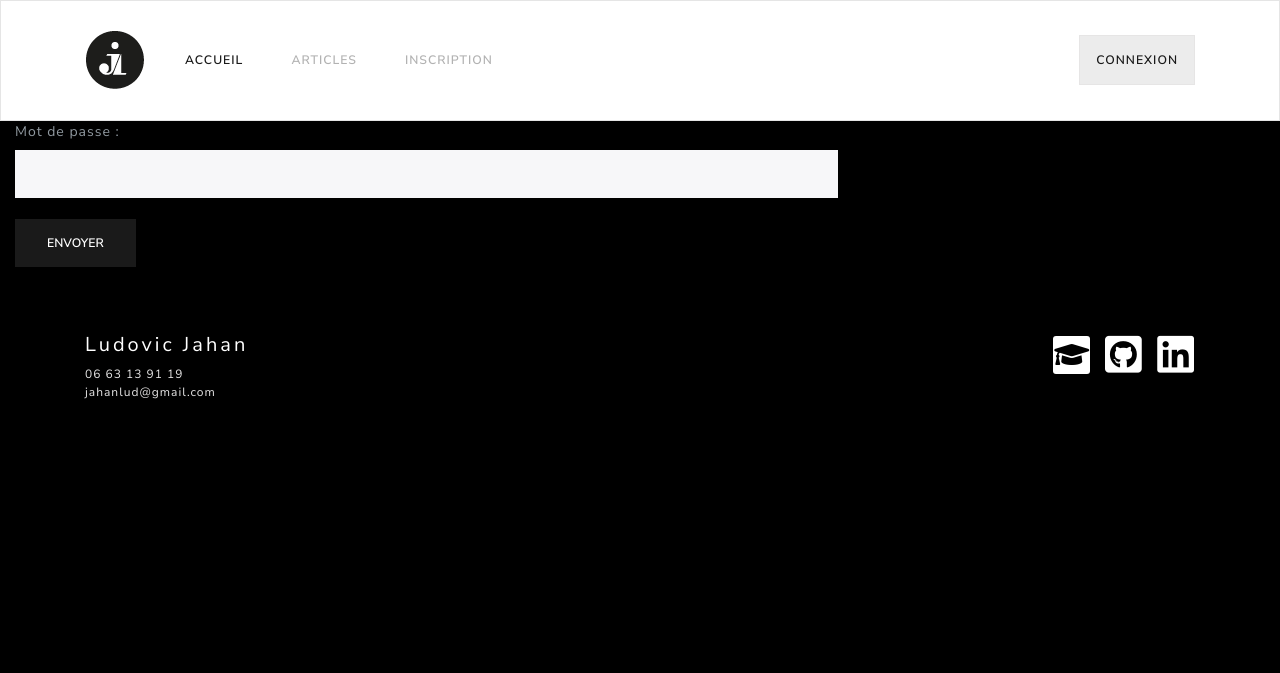
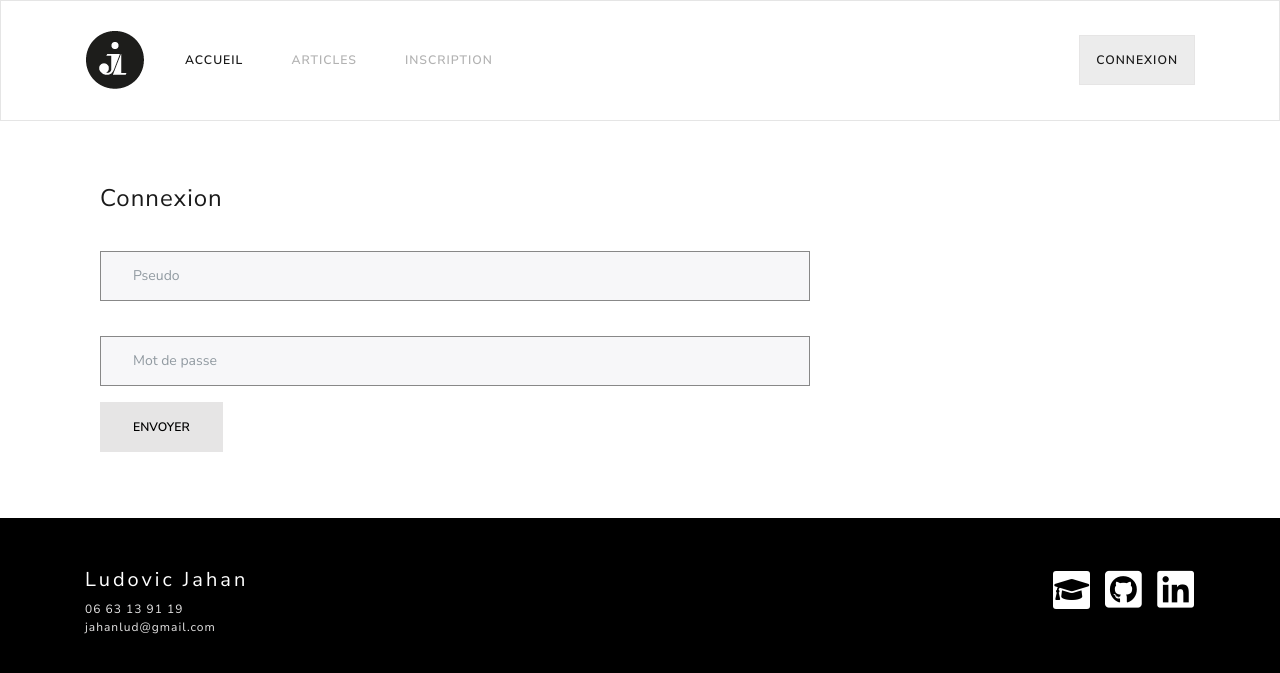
Before and after one commit to ludovicjj/blog, a PHP site: page /index.php?p=login in a window 1280 px wide. Shown: the top 673 px of the page. Run offline with PHP 8.4, Linux system fonts and the light colour scheme; a stand-in replaces the project's code that opens the database connection; some libraries are stand-ins or nearby versions.

Commit message:
update html for login page

```diff
--- a/master/view/frontend/login.php
+++ b/master/view/frontend/login.php
@@ -1,14 +1,20 @@
-<div class="col-sm-8">
+<div class="container-fluid conteneur">
+    <div class="container">
+        <div class="col-sm-8 bloc-login">
             <form class="form-group login-form" method="post">
-        <legend>formulaire de connexion</legend>
+                <legend>Connexion</legend>
+
+                <div class="form-group conteneur-form">
                     <label for="username">Pseudo : </label>
-        <input id="username" type="text" class="form-control" name="username">
+                    <input id="username" type="text" class="form-control champs" name="username" placeholder="Pseudo">
+                </div>
 
+                <div class="form-group conteneur-form">
                     <label for="password">Mot de passe : </label>
-        <input id="password" type="password" class="form-control" name="password">
+                    <input id="password" type="password" class="form-control champs" name="password" placeholder="Mot de passe">
+                </div>
 
-        <br>
-        <button type="submit" class="btn btn-primary">Envoyer</button>
+                <button type="submit" class="btn btn-custom">Envoyer</button>
             </form>
 
         <?php
@@ -21,3 +27,5 @@ if ($error !== null) {
         }
         ?>
         </div>
+    </div>
+</div>
```
Lines whose indentation alone changed are shown as unchanged.
